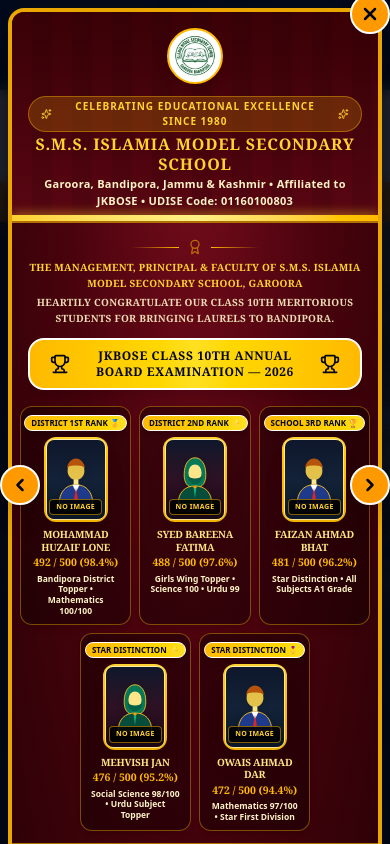
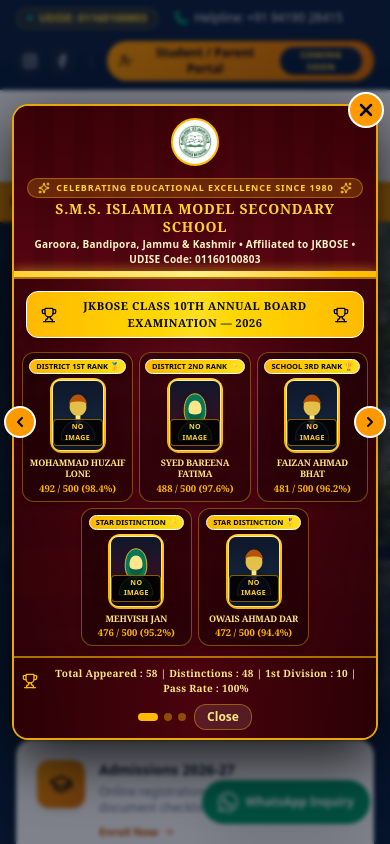
Before and after one commit to gitmuneeb/imssg-website, a React (Vite) app: page / in a window 390 px wide. Shown: the top 844 px of the page. Built offline with nearby package versions, Linux system fonts and the light colour scheme; a web font is replaced by a local one.

Commit message:
Adjust mobile and tablet pop-up: remove bulky text blocks (congrats, subtext, footer action) and add subtle backdrop transparency so website is clearly visible behind

```diff
--- a/src/components/AchievementModal.tsx
+++ b/src/components/AchievementModal.tsx
@@ -275,19 +275,19 @@ export const AchievementModal: React.FC<AchievementModalProps> = ({
 
   return (
     <div
-      className="fixed inset-0 z-[100] flex items-center justify-center p-2 sm:p-4 md:p-6 bg-slate-950/85 backdrop-blur-sm select-none animate-fade-in no-print overflow-y-auto"
+      className="fixed inset-0 z-[100] flex items-center justify-center p-3 sm:p-5 md:p-6 bg-slate-950/50 sm:bg-slate-950/65 lg:bg-slate-950/80 backdrop-blur-[2px] select-none animate-fade-in no-print overflow-y-auto"
       onClick={(e) => {
         if (e.target === e.currentTarget) onClose();
       }}
       role="dialog"
       aria-modal="true"
     >
-      {/* Outer Card Wrapper */}
+      {/* Outer Card Wrapper with visible margins so website shows behind */}
       <div className="relative w-full max-w-5xl my-auto">
         {/* Prominent Circular Close Button ("X") at Top-Right */}
         <button
           onClick={onClose}
-          className="absolute -top-3.5 -right-2 sm:-top-4 sm:-right-4 z-50 w-10 h-10 sm:w-12 sm:h-12 bg-amber-500 hover:bg-amber-400 text-slate-950 rounded-full flex items-center justify-center shadow-2xl border-2 border-white cursor-pointer transition-transform hover:scale-110 active:scale-95"
+          className="absolute -top-3 -right-1.5 sm:-top-4 sm:-right-4 z-50 w-9 h-9 sm:w-11 sm:h-11 bg-amber-500 hover:bg-amber-400 text-slate-950 rounded-full flex items-center justify-center shadow-2xl border-2 border-white cursor-pointer transition-transform hover:scale-110 active:scale-95"
           aria-label="Close Announcement"
           title="Close (Esc)"
         >
@@ -297,33 +297,33 @@ export const AchievementModal: React.FC<AchievementModalProps> = ({
         {/* Left Arrow Navigation */}
         <button
           onClick={prevSlide}
-          className="absolute -left-2 sm:-left-5 top-1/2 -translate-y-1/2 z-40 p-2 sm:p-3 bg-amber-500 hover:bg-amber-400 text-slate-950 rounded-full shadow-xl border-2 border-white cursor-pointer transition-transform hover:scale-110 active:scale-95 group"
+          className="absolute -left-2 sm:-left-5 top-1/2 -translate-y-1/2 z-40 p-1.5 sm:p-2.5 bg-amber-500 hover:bg-amber-400 text-slate-950 rounded-full shadow-xl border-2 border-white cursor-pointer transition-transform hover:scale-110 active:scale-95 group"
           aria-label="Previous Event"
           title="Previous Event (Left Arrow)"
         >
-          <ChevronLeft className="w-5 h-5 sm:w-6 sm:h-6 stroke-[3]" />
+          <ChevronLeft className="w-4 h-4 sm:w-6 sm:h-6 stroke-[3]" />
         </button>
 
         {/* Right Arrow Navigation */}
         <button
           onClick={nextSlide}
-          className="absolute -right-2 sm:-right-5 top-1/2 -translate-y-1/2 z-40 p-2 sm:p-3 bg-amber-500 hover:bg-amber-400 text-slate-950 rounded-full shadow-xl border-2 border-white cursor-pointer transition-transform hover:scale-110 active:scale-95 group"
+          className="absolute -right-2 sm:-right-5 top-1/2 -translate-y-1/2 z-40 p-1.5 sm:p-2.5 bg-amber-500 hover:bg-amber-400 text-slate-950 rounded-full shadow-xl border-2 border-white cursor-pointer transition-transform hover:scale-110 active:scale-95 group"
           aria-label="Next Event"
           title="Next Event (Right Arrow)"
         >
-          <ChevronRight className="w-5 h-5 sm:w-6 sm:h-6 stroke-[3]" />
+          <ChevronRight className="w-4 h-4 sm:w-6 sm:h-6 stroke-[3]" />
         </button>
 
-        {/* MAIN STAGE CARD WITH CEREMONIAL MAROON VELVET CURTAINS & GOLDEN AWARDS */}
+        {/* MAIN STAGE CARD WITH CEREMONIAL MAROON VELVET CURTAINS & SLIGHT TRANSPARENCY ON MOBILE */}
         <div
-          className="relative rounded-2xl sm:rounded-3xl border-4 border-amber-400/90 shadow-[0_20px_60px_rgba(0,0,0,0.8)] overflow-hidden text-white"
+          className="relative rounded-2xl sm:rounded-3xl border-2 sm:border-4 border-amber-400/90 shadow-[0_20px_60px_rgba(0,0,0,0.8)] overflow-hidden text-white backdrop-blur-md"
           style={{
-            background: 'radial-gradient(ellipse at top, #7b0d1e 0%, #4a030d 50%, #2b0106 100%)'
+            background: 'radial-gradient(ellipse at top, rgba(123, 13, 30, 0.94) 0%, rgba(74, 3, 13, 0.94) 50%, rgba(43, 1, 6, 0.96) 100%)'
           }}
           onClick={(e) => e.stopPropagation()}
         >
           {/* Top Ceremonial Maroon Curtain Valance with Golden Fringe */}
-          <div className="relative w-full overflow-hidden bg-gradient-to-b from-[#3a0107] to-[#590612] border-b-2 border-amber-400/60 pb-3 sm:pb-4 pt-4 sm:pt-5 px-4 sm:px-6">
+          <div className="relative w-full overflow-hidden bg-gradient-to-b from-[#3a0107]/90 to-[#590612]/90 border-b-2 border-amber-400/60 pb-2.5 sm:pb-4 pt-3 sm:pt-5 px-3 sm:px-6">
             {/* Velvet Drapery Texture / Pleats */}
             <div
               className="absolute inset-0 opacity-20 pointer-events-none"
@@ -338,9 +338,9 @@ export const AchievementModal: React.FC<AchievementModalProps> = ({
             />
 
             {/* School Header: Clean Official Logo + School Title + Location */}
-            <div className="relative z-10 flex flex-col sm:flex-row items-center justify-center gap-3 sm:gap-5 text-center">
+            <div className="relative z-10 flex flex-col sm:flex-row items-center justify-center gap-2.5 sm:gap-5 text-center">
               {/* Clean Official School Logo (No sunburst border) */}
-              <div className="w-14 h-14 sm:w-16 sm:h-16 rounded-full bg-white p-1 border-2 border-amber-400 shrink-0 shadow-lg overflow-hidden flex items-center justify-center">
+              <div className="w-12 h-12 sm:w-16 sm:h-16 rounded-full bg-white p-1 border-2 border-amber-400 shrink-0 shadow-lg overflow-hidden flex items-center justify-center">
                 <img
                   src="/images/logo.jpg"
                   alt="SMS Islamia Model Secondary School Garoora Logo"
@@ -350,37 +350,38 @@ export const AchievementModal: React.FC<AchievementModalProps> = ({
 
               {/* Institution Title */}
               <div className="space-y-0.5">
-                <div className="inline-flex items-center gap-1.5 bg-amber-400/20 border border-amber-400/40 px-3 py-0.5 rounded-full text-[10px] font-black uppercase tracking-widest text-amber-300 mb-0.5">
+                <div className="inline-flex items-center gap-1.5 bg-amber-400/20 border border-amber-400/40 px-2.5 sm:px-3 py-0.5 rounded-full text-[9px] sm:text-[10px] font-black uppercase tracking-widest text-amber-300 mb-0.5">
                   <Sparkles className="w-3 h-3 text-amber-300" />
                   <span>Celebrating Educational Excellence Since 1980</span>
                   <Sparkles className="w-3 h-3 text-amber-300" />
                 </div>
 
                 <h1
-                  className="text-base sm:text-xl md:text-2xl font-black text-amber-300 tracking-wider uppercase font-serif drop-shadow-md leading-tight"
+                  className="text-sm sm:text-xl md:text-2xl font-black text-amber-300 tracking-wider uppercase font-serif drop-shadow-md leading-tight"
                   style={{ fontFamily: 'Georgia, Cambria, "Times New Roman", Times, serif' }}
                 >
                   S.M.S. ISLAMIA MODEL SECONDARY SCHOOL
                 </h1>
 
-                <p className="text-[11px] sm:text-xs text-amber-100 font-semibold tracking-wide">
+                <p className="text-[10px] sm:text-xs text-amber-100 font-semibold tracking-wide">
                   Garoora, Bandipora, Jammu & Kashmir • Affiliated to JKBOSE • UDISE Code: {SCHOOL_INFO.udiseCode}
                 </p>
               </div>
             </div>
           </div>
 
-          {/* Ceremonial Congratulations Message & CLEAR EVENT NAME BANNER */}
-          <div className="text-center px-4 sm:px-8 pt-3 sm:pt-4 pb-1">
-            {/* Elegant Golden Divider */}
-            <div className="flex items-center justify-center gap-2 my-1">
+          {/* CLEAR EVENT NAME BANNER (Congratulations paragraph removed on mobile/tabs to adjust space) */}
+          <div className="text-center px-3 sm:px-8 pt-2 sm:pt-3 pb-1">
+            {/* Elegant Golden Divider (Desktop only) */}
+            <div className="hidden lg:flex items-center justify-center gap-2 my-1">
               <span className="h-[1px] w-12 sm:w-24 bg-gradient-to-r from-transparent to-amber-400 inline-block"></span>
               <Award className="w-4 h-4 text-amber-400 animate-pulse" />
               <span className="h-[1px] w-12 sm:w-24 bg-gradient-to-l from-transparent to-amber-400 inline-block"></span>
             </div>
 
+            {/* Full Congratulations paragraph (Hidden on mobile & tabs to adjust space) */}
             <div
-              className="font-serif font-black text-amber-200 text-[10px] sm:text-[11.5px] md:text-xs leading-relaxed max-w-3xl mx-auto tracking-wide uppercase"
+              className="hidden lg:block font-serif font-black text-amber-200 text-xs leading-relaxed max-w-3xl mx-auto tracking-wide uppercase"
               style={{ fontFamily: 'Georgia, Cambria, "Times New Roman", Times, serif' }}
             >
               <p className="text-amber-300 font-extrabold">{current.congratsTop}</p>
@@ -388,25 +389,25 @@ export const AchievementModal: React.FC<AchievementModalProps> = ({
             </div>
 
             {/* HIGHLY VISIBLE EVENT NAME BANNER WITH GOLDEN AWARDS */}
-            <div className="inline-flex items-center justify-center gap-2 sm:gap-3 mt-3 px-5 sm:px-8 py-2 bg-gradient-to-r from-amber-400 via-yellow-300 to-amber-400 text-slate-950 rounded-2xl shadow-xl border-2 border-white">
-              <AwardIcon className="w-5 h-5 text-slate-950 shrink-0" />
+            <div className="inline-flex items-center justify-center gap-2 sm:gap-3 mt-1 sm:mt-2 lg:mt-3 px-3.5 sm:px-8 py-1.5 sm:py-2 bg-gradient-to-r from-amber-400 via-yellow-300 to-amber-400 text-slate-950 rounded-xl sm:rounded-2xl shadow-xl border sm:border-2 border-white">
+              <AwardIcon className="w-4 h-4 sm:w-5 sm:h-5 text-slate-950 shrink-0" />
               <h2
-                className="text-xs sm:text-base md:text-lg font-black tracking-wider uppercase font-serif"
+                className="text-[11px] sm:text-sm lg:text-base font-black tracking-wider uppercase font-serif"
                 style={{ fontFamily: 'Georgia, Cambria, "Times New Roman", Times, serif' }}
               >
                 {current.eventName}
               </h2>
-              <AwardIcon className="w-5 h-5 text-slate-950 shrink-0" />
+              <AwardIcon className="w-4 h-4 sm:w-5 sm:h-5 text-slate-950 shrink-0" />
             </div>
           </div>
 
           {/* Student Showcase: EXACTLY 5 STUDENTS TAKING 2 ROWS ON MOBILE & TABLETS (3 in Row 1, 2 Centered in Row 2), 1 ROW ON DESKTOP */}
-          <div className="px-2 sm:px-4 lg:px-6 py-3 sm:py-4 lg:py-5">
-            <div className="grid grid-cols-6 lg:grid-cols-5 gap-2 sm:gap-3 lg:gap-4 max-w-5xl mx-auto">
+          <div className="px-2 sm:px-4 lg:px-6 py-2.5 sm:py-3.5 lg:py-5">
+            <div className="grid grid-cols-6 lg:grid-cols-5 gap-1.5 sm:gap-3 lg:gap-4 max-w-5xl mx-auto">
               {current.achievers.map((achiever, idx) => (
                 <div
                   key={idx}
-                  className={`flex flex-col items-center text-center group bg-black/35 hover:bg-black/55 p-2 sm:p-2.5 lg:p-3 rounded-xl sm:rounded-2xl border border-amber-400/40 hover:border-amber-400 shadow-md transition-all duration-300 ${
+                  className={`flex flex-col items-center text-center group bg-black/35 hover:bg-black/55 p-1.5 sm:p-2.5 lg:p-3 rounded-xl sm:rounded-2xl border border-amber-400/40 hover:border-amber-400 shadow-md transition-all duration-300 ${
                     idx < 3
                       ? 'col-span-2 lg:col-span-1'
                       : idx === 3
@@ -415,12 +416,12 @@ export const AchievementModal: React.FC<AchievementModalProps> = ({
                   }`}
                 >
                   {/* Clear Golden Achievement Tag at top of card */}
-                  <div className="bg-gradient-to-r from-amber-400 to-yellow-300 text-slate-950 text-[8px] sm:text-[9px] lg:text-[10px] font-black px-1.5 sm:px-2 py-0.5 rounded-full shadow-md border border-white whitespace-nowrap mb-1.5 leading-tight">
+                  <div className="bg-gradient-to-r from-amber-400 to-yellow-300 text-slate-950 text-[7.5px] sm:text-[9px] lg:text-[10px] font-black px-1.5 sm:px-2 py-0.5 rounded-full shadow-md border border-white whitespace-nowrap mb-1 leading-tight">
                     {achiever.badge}
                   </div>
 
                   {/* Boy / Girl Avatar Frame Indicating No Photo */}
-                  <div className="bg-gradient-to-b from-amber-300 via-amber-400 to-yellow-500 p-0.5 sm:p-1 rounded-xl shadow-xl w-16 sm:w-20 md:w-24 lg:w-28 aspect-[3/4]">
+                  <div className="bg-gradient-to-b from-amber-300 via-amber-400 to-yellow-500 p-0.5 sm:p-1 rounded-xl shadow-xl w-14 sm:w-20 md:w-24 lg:w-28 aspect-[3/4]">
                     <div className="w-full h-full rounded-lg overflow-hidden border border-white/60">
                       {achiever.gender === 'boy' ? (
                         <BoyAvatar />
@@ -432,7 +433,7 @@ export const AchievementModal: React.FC<AchievementModalProps> = ({
 
                   {/* Student Name */}
                   <span
-                    className="font-serif font-black text-amber-200 text-[10px] sm:text-xs lg:text-sm uppercase tracking-tight mt-1.5 sm:mt-2 leading-tight block line-clamp-2"
+                    className="font-serif font-black text-amber-200 text-[9px] sm:text-xs lg:text-sm uppercase tracking-tight mt-1 sm:mt-2 leading-tight block line-clamp-2"
                     style={{ fontFamily: 'Georgia, Cambria, "Times New Roman", Times, serif' }}
                   >
                     {achiever.name}
@@ -440,14 +441,14 @@ export const AchievementModal: React.FC<AchievementModalProps> = ({
 
                   {/* Score / Award Title */}
                   <span
-                    className="font-serif font-black text-amber-400 text-[10.5px] sm:text-xs lg:text-sm leading-snug mt-0.5 sm:mt-1 block"
+                    className="font-serif font-black text-amber-400 text-[9.5px] sm:text-xs lg:text-sm leading-snug mt-0.5 sm:mt-1 block"
                     style={{ fontFamily: 'Georgia, Cambria, "Times New Roman", Times, serif' }}
                   >
                     {achiever.scoreOrAward}
                   </span>
 
-                  {/* Clearly Visible Achievement Description */}
-                  <span className="text-[8.5px] sm:text-[9.5px] lg:text-[11px] text-amber-100 font-semibold leading-tight block mt-1 px-0.5 line-clamp-2">
+                  {/* Subtitle Achievement Description (Hidden on mobile/tabs to adjust space) */}
+                  <span className="hidden lg:block text-[8.5px] sm:text-[9.5px] lg:text-[11px] text-amber-100 font-semibold leading-tight mt-1 px-0.5 line-clamp-2">
                     {achiever.achievement}
                   </span>
                 </div>
@@ -456,12 +457,12 @@ export const AchievementModal: React.FC<AchievementModalProps> = ({
           </div>
 
           {/* Footer Bar: Golden Tally & Navigation Controls */}
-          <div className="bg-gradient-to-r from-[#2b0106] via-[#4a030d] to-[#2b0106] p-3 sm:p-4 border-t-2 border-amber-400/60 flex flex-col sm:flex-row items-center justify-between gap-3">
+          <div className="bg-gradient-to-r from-[#2b0106]/95 via-[#4a030d]/95 to-[#2b0106]/95 p-2 sm:p-3 lg:p-4 border-t-2 border-amber-400/60 flex flex-col sm:flex-row items-center justify-between gap-2 sm:gap-3">
             {/* Summary Tally */}
-            <div className="flex items-center gap-2 text-center sm:text-left">
-              <Trophy className="w-5 h-5 text-amber-400 shrink-0" />
+            <div className="flex items-center gap-1.5 sm:gap-2 text-center sm:text-left">
+              <Trophy className="w-4 h-4 sm:w-5 sm:h-5 text-amber-400 shrink-0" />
               <p
-                className="font-serif font-bold text-amber-200 text-xs sm:text-sm tracking-wide"
+                className="font-serif font-bold text-amber-200 text-[10px] sm:text-xs lg:text-sm tracking-wide"
                 style={{ fontFamily: 'Georgia, Cambria, "Times New Roman", Times, serif' }}
               >
                 {current.summaryTally}
@@ -469,10 +470,10 @@ export const AchievementModal: React.FC<AchievementModalProps> = ({
             </div>
 
             {/* Slide Dots & Action CTA Button */}
-            <div className="flex items-center gap-3">
+            <div className="flex items-center gap-2 sm:gap-3">
               {/* Event Slide Indicator & Dots */}
-              <div className="flex items-center gap-2">
-                <span className="text-[11px] text-amber-300 font-semibold hidden sm:inline">
+              <div className="flex items-center gap-1.5 sm:gap-2">
+                <span className="text-[10px] sm:text-[11px] text-amber-300 font-semibold hidden md:inline">
                   Event {activeSlide + 1} of {slides.length}
                 </span>
                 <div className="flex items-center space-x-1.5">
@@ -481,7 +482,7 @@ export const AchievementModal: React.FC<AchievementModalProps> = ({
                       key={idx}
                       onClick={() => setActiveSlide(idx)}
                       className={`h-2 rounded-full transition-all cursor-pointer ${
-                        idx === activeSlide ? 'w-6 bg-amber-400' : 'w-2 bg-amber-400/40 hover:bg-amber-400/70'
+                        idx === activeSlide ? 'w-5 sm:w-6 bg-amber-400' : 'w-2 bg-amber-400/40 hover:bg-amber-400/70'
                       }`}
                       aria-label={`Go to event ${idx + 1}`}
                       title={`Go to event ${idx + 1}`}
@@ -490,17 +491,17 @@ export const AchievementModal: React.FC<AchievementModalProps> = ({
                 </div>
               </div>
 
-              {/* Action Button */}
+              {/* Action Button (Hidden on mobile and tablets to adjust space) */}
               <button
                 onClick={() => handleAction(current.targetTab)}
-                className="px-3.5 py-1.5 bg-gradient-to-r from-amber-400 to-yellow-400 hover:from-amber-300 hover:to-yellow-300 text-slate-950 font-black text-xs rounded-xl shadow-md transition-all cursor-pointer flex items-center gap-1.5"
+                className="hidden lg:inline-flex px-3.5 py-1.5 bg-gradient-to-r from-amber-400 to-yellow-400 hover:from-amber-300 hover:to-yellow-300 text-slate-950 font-black text-xs rounded-xl shadow-md transition-all cursor-pointer items-center gap-1.5"
               >
                 <span>{current.actionText}</span>
               </button>
 
               <button
                 onClick={onClose}
-                className="px-3 py-1.5 bg-white/10 hover:bg-white/20 text-amber-200 font-bold text-xs rounded-xl border border-amber-400/40 transition-colors cursor-pointer"
+                className="px-3 sm:px-3.5 py-1 sm:py-1.5 bg-white/10 hover:bg-white/20 text-amber-200 font-bold text-xs rounded-xl border border-amber-400/40 transition-colors cursor-pointer"
               >
                 Close
               </button>
```
